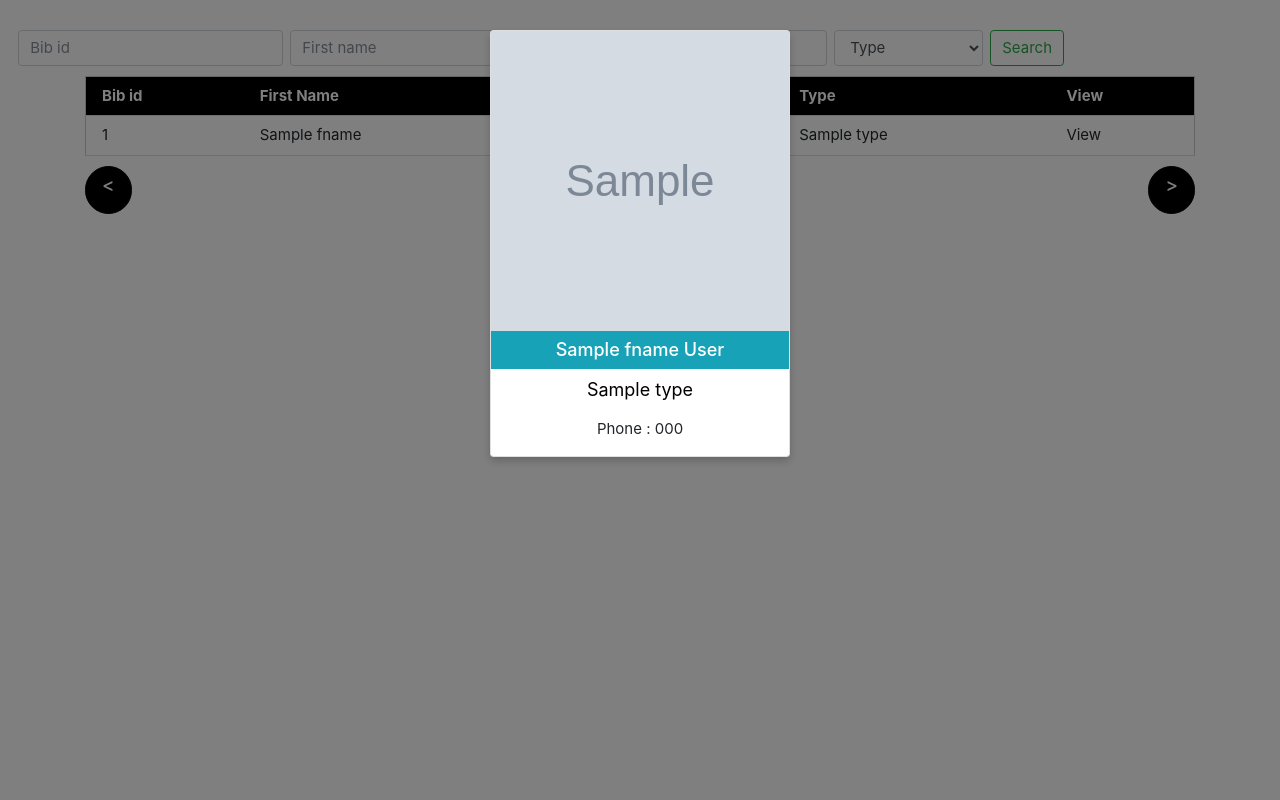
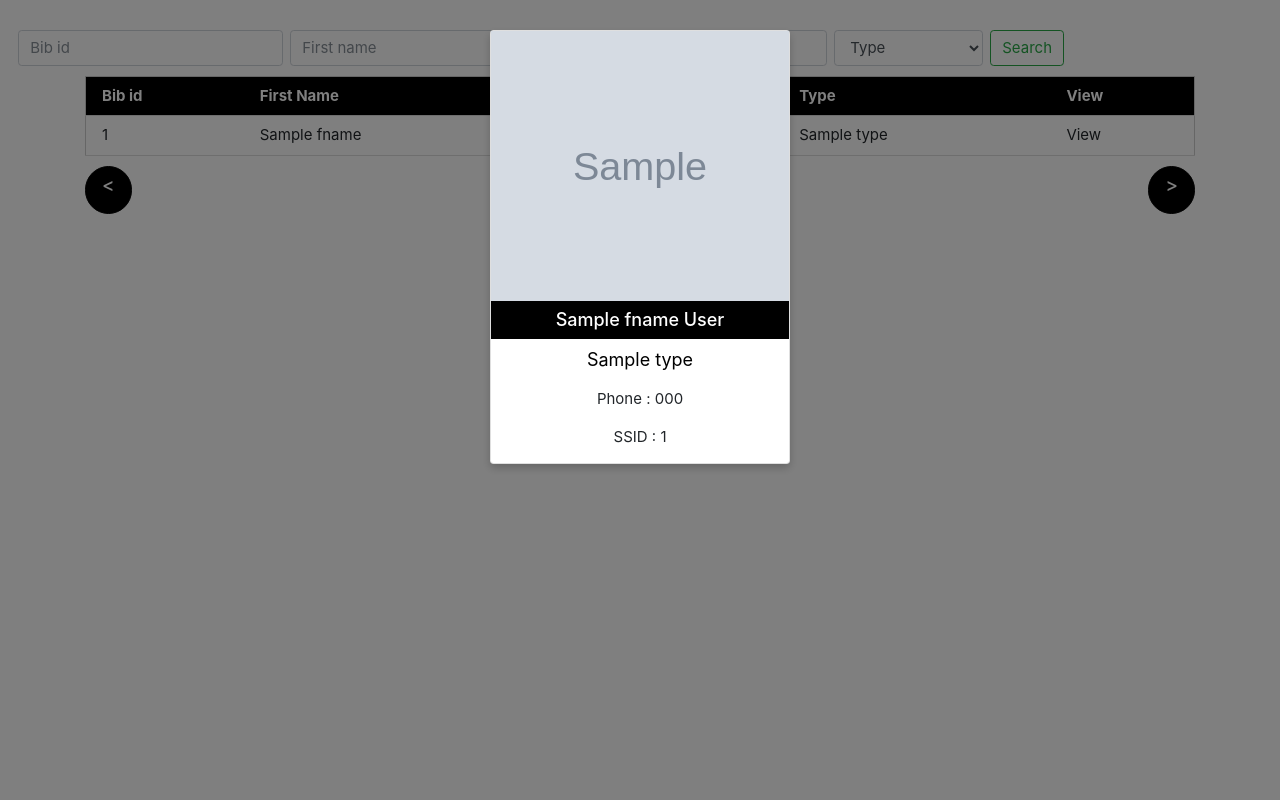
Before and after one commit to itsGno/staffmarathon, a PHP site: template marathon/app/views/runner/index.phtml in a window 1280 px wide, after a click on "View". Run offline with PHP 8.4, Linux system fonts and the light colour scheme; the template is opened without the code that fills it: most values are stand-ins (such as "Sample title", 1, 10 or a date in 2020); grey boxes marked "Sample" are stand-in pictures; data that the repository does not hold is empty; some libraries are stand-ins or nearby versions.

Commit message:
no message

```diff
--- a/marathon/app/views/emergencyreport/index.phtml
+++ b/marathon/app/views/emergencyreport/index.phtml
@@ -80,7 +80,7 @@
   display: inline-block;
   padding: 8px;
   color: white;
-  background-color: #17a2b8;
+    background-color: black;
   text-align: center;
   cursor: pointer;
   width: 100%;
@@ -158,6 +158,7 @@ button:hover, a:hover {
              <h5 class="name"> <?php echo $runnername->fname." ".$runnername->lname ?></h5>
              <p class="title"><?php echo $runnername->type ?></p>
              <p>Phone :  <?php echo $runnername->tel?></p>
+             <p>SSID :  <?php echo $runner->sSID?></p>
            </div>
              </div>
            </div>
--- a/marathon/app/views/emergencyreport/search.phtml
+++ b/marathon/app/views/emergencyreport/search.phtml
@@ -80,7 +80,7 @@
   display: inline-block;
   padding: 8px;
   color: white;
-  background-color: #17a2b8;
+  background-color: black;
   text-align: center;
   cursor: pointer;
   width: 100%;
@@ -157,7 +157,8 @@ button:hover, a:hover {
 
              <h5 class="name"> <?php echo $runnername->fname." ".$runnername->lname ?></h5>
              <p><?php echo $runnername->type ?></p>
-             <p>Phone :  <?php echo $runnername->tel?></p>
+             <p>Phone :  <?php echo $runnername->tel?></p>ฃ
+             <p>SSID :  <?php echo $runner->sSID?></p>
            </div>
              </div>
            </div>
--- a/marathon/app/views/layouts/formlogin.phtml
+++ b/marathon/app/views/layouts/formlogin.phtml
@@ -21,7 +21,7 @@
     );
 ?>
 <body>
-
+<meta name="viewport" content="width=device-width, initial-scale=1">
 </body>
 <style>
 
--- a/marathon/app/views/problemreport/index.phtml
+++ b/marathon/app/views/problemreport/index.phtml
@@ -80,7 +80,7 @@
   display: inline-block;
   padding: 8px;
   color: white;
-  background-color: #17a2b8;
+  background-color: black;
   text-align: center;
   cursor: pointer;
   width: 100%;
--- a/marathon/app/views/problemreport/search.phtml
+++ b/marathon/app/views/problemreport/search.phtml
@@ -80,7 +80,7 @@
   display: inline-block;
   padding: 8px;
   color: white;
-  background-color: #17a2b8;
+  background-color: black;
   text-align: center;
   cursor: pointer;
   width: 100%;
--- a/marathon/app/views/runner/index.phtml
+++ b/marathon/app/views/runner/index.phtml
@@ -79,7 +79,7 @@
   display: inline-block;
   padding: 8px;
   color: white;
-  background-color: #17a2b8;
+  background-color: black;
   text-align: center;
   cursor: pointer;
   width: 100%;
@@ -155,12 +155,12 @@ button:hover, a:hover {
                 <div class="modal-dialog">
                   <link rel="stylesheet" href="https://cdnjs.cloudflare.com/ajax/libs/font-awesome/4.7.0/css/font-awesome.min.css">
               <div class="card">
-              <img src="../public/images/<?php echo $runner->images ?>"  style="height:300px;">
+              <img src="../public/images/<?php echo $runner->images ?>"  style="height:270px;">
 
                 <h5 class="name"> <?php echo $runner->fname." ".$runner->lname ?></h5>
                 <p class="title"><?php echo $runner->type ?></p>
                 <p>Phone :  <?php echo $runner->tel?></p>
-
+                <p>SSID :  <?php echo $runner->sSID?></p>
 
               </div>
                 </div>
--- a/marathon/app/views/runner/search.phtml
+++ b/marathon/app/views/runner/search.phtml
@@ -79,7 +79,7 @@
   display: inline-block;
   padding: 8px;
   color: white;
-  background-color: #17a2b8;
+  background-color: black;
   text-align: center;
   cursor: pointer;
   width: 100%;
@@ -155,12 +155,12 @@ button:hover, a:hover {
                 <div class="modal-dialog">
                   <link rel="stylesheet" href="https://cdnjs.cloudflare.com/ajax/libs/font-awesome/4.7.0/css/font-awesome.min.css">
               <div class="card">
-              <img src="../public/images/<?php echo $runner->images ?>"  style="height:300px;">
+              <img src="../public/images/<?php echo $runner->images ?>"  style="height:270px;">
 
                 <h5 class="name"> <?php echo $runner->fname." ".$runner->lname ?></h5>
                 <p class="title"><?php echo $runner->type ?></p>
                 <p>Phone :  <?php echo $runner->tel?></p>
-
+                <p>SSID :  <?php echo $runner->sSID?></p>
 
               </div>
                 </div>
--- a/marathon/app/views/staff/index.phtml
+++ b/marathon/app/views/staff/index.phtml
@@ -77,7 +77,7 @@
   display: inline-block;
   padding: 8px;
   color: white;
-  background-color: #17a2b8;
+  background-color: black;
   text-align: center;
   cursor: pointer;
   width: 100%;
```
